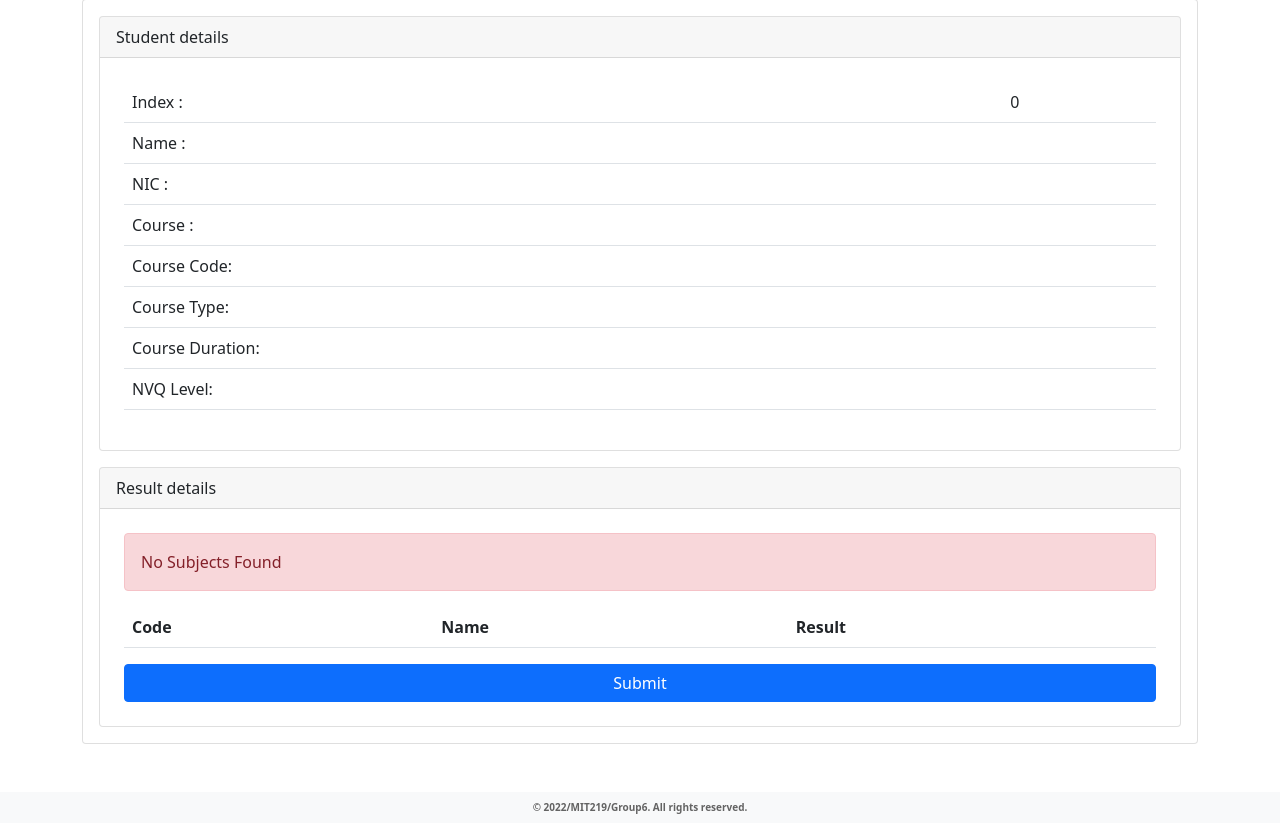
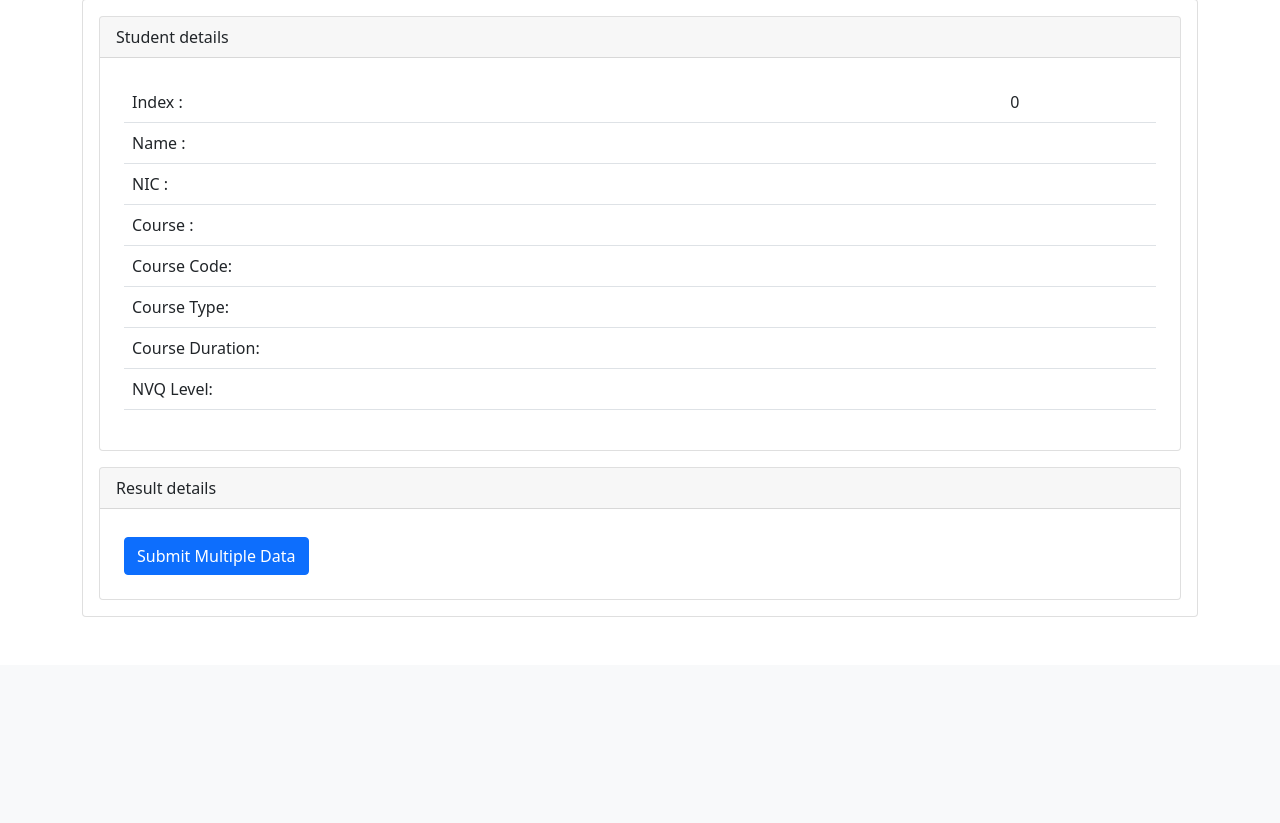
Before and after one commit to chamarasab/tec, a PHP site: page /addresult.php in a window 1280 px wide. Shown: the part 177-1000 px from the top of the page. After the commit the page ends 794 px from the top, so only its background shows below. Run offline with PHP 8.4, Linux system fonts and the light colour scheme; data comes from the database, SQL or seed files in the repository; lists and menus that the app fills with data are empty; some libraries are stand-ins or nearby versions.

Commit message:
adddresults completed

```diff
--- a/addresult.php
+++ b/addresult.php
@@ -1,5 +1,5 @@
 <?php
-    include 'dbconnection.php';
+    $connection = mysqli_connect('localhost','root','','tec');
 ?>
 <?php
     $student_index = 0;
@@ -22,6 +22,7 @@
                 while ($items = mysqli_fetch_assoc($search_result)) {
                     $subject_count += 1;
                     $student_index = $items['index_no'];
+                    setDefaultIndex($student_index);
                     $student_name = $items['name'];
                     $student_nic = $items['nic'];
                     $course_name = $items['course_name'];
@@ -38,57 +39,45 @@
         }
         $_POST=array();
     }
+
+    function setDefaultIndex(int $student_index)
+    {
+        $connection = mysqli_connect('localhost','root','','tec'); //😑
+        $setdefault_query = "ALTER TABLE result ALTER index_no SET DEFAULT '$student_index';";
+        $setdefault_result = mysqli_query($connection,$setdefault_query);
+    }
 ?>
+
+<?php
+
+    if (isset($_POST['save_multiple_data'])) {
+        $subject = $_POST['subject'];
+        $mark = $_POST['mark'];
+
+        foreach ($subject as $key => $value) {
+            //echo $value . " - " . $mark[$key];
+
+            $insert_query = "INSERT INTO result(subject_id, results) VALUES('$value','$mark[$key]')";
+            $result = mysqli_query($connection,$insert_query);
+        }
+
+        if ($result) {
+            $_SESSION['status'] = "Multiple data inserted successfully";
+            header("Location: results.php");
+            exit(0);
+        } else {
+            $_SESSION['status'] = "Multiple data insert failed !";
+            header("Location: results.php");
+            exit(0);
+        }
+
+    }
+?>
+
 <?php
     //retrieving subjects detais for result entering table
     $subject_query = "SELECT subject.subject_id,subject.subject_name FROM `subject` WHERE subject.course_code = '".$course_code."'";
     $subject_result = mysqli_query($connection,$subject_query);
-    /*if ($subject_result) {
-        if (mysqli_num_rows($subject_result) > 0) {
-            echo "<div class='alert alert-success alert-dismissible fade show' role='alert'>Student Found</div>";
-            while ($items = mysqli_fetch_assoc($subject_result)) {
-                echo $items['subject_id'] . "  " . $items['subject_name'] ."  ---  ";
-            }
-        } else {
-            echo "<div class='alert alert-danger alert-dismissible fade show' role='alert'>No Student Found</div>";
-        }
-    } else {
-        echo "<div class='alert alert-danger alert-dismissible fade show' role='alert'>".mysql_error()."</div>";
-    }*/
-?>
-
-<?php
-    //data insert
-    ob_start();
-    if (isset($_POST['btnResults'])) {
-        for ($j=0; $j < $subject_count; $j++) {
-            $data = array(
-                'index_no' => $student_index,
-                'subject_id' => $_POST['txtSubjectId'.$j],
-                'results' => $_POST['txtMark'.$j]
-            );
-            insert_marks($data);
-            function insert_marks($data)
-            {
-                foreach ($data as $key => $value) {
-                    $k[] = $key;
-                    $v[] = "'".$value."'";
-                }
-                $k = implode(",",$k);
-                $v = implode(",",$v);
-
-                $sql = "INSERT INTO result ($k) VALUES ($v)";
-                $run_query = mysqli_query($connection,$sql);
-            }
-
-        }
-
-
-        //$_POST = array();
-
-    }
-
-    ob_end_flush();
 ?>
 
 
@@ -220,15 +209,7 @@
                     </div>
                     <div class="card-body p-4">
                         <!--result details table-->
-                        <div class="table-responsive">
-                        <table class="table table-hover">
-                            <tbody>
-                                <tr>
-                                    <th>Code</th>
-                                    <th>Name</th>
-                                    <th>Result</th>
-                                </tr>
-                                <form method="POST">
+                        <form action="" method="post">
                             <?php
                                 $i = 0;
                                 if ($subject_result) {
@@ -236,36 +217,41 @@
                                         while ($items = mysqli_fetch_assoc($subject_result)) {
                                             $i++;
                             ?>
-                                <tr>
-                                    <td> <fieldset disabled><input type="text" class="form-control border-0 bg-light" id="txtSubjectId" name="txtSubjectId<?php echo $i; ?>" value="<?php echo $items['subject_id']; ?>"> </fieldset></td>
-                                    <td> <?php echo $items['subject_name']; ?> </td>
-                                    <td>
-                                        <select class="form-select border-1 small" name="txtMark<?php echo $i; ?>">
-                                            <option selected>Choose...</option>
-                                            <option value="A">A</option>
-                                            <option value="B">B</option>
-                                            <option value="C">C</option>
-                                            <option value="AB">AB</option>
-                                        </select>
-                                    </td>
-                                </tr>
-                                <?php
-                                    }
-                                    } else {
-                                        echo "<div class='alert alert-danger alert-dismissible fade show' role='alert'>No Subjects Found</div>";
-                                    }
-                                } else {
-                                    echo "<div class='alert alert-danger alert-dismissible fade show' role='alert'>".mysql_error()."</div>";
-                                }
-                                ?>
+                            <div class="main-form mt-3 border-bottom">
+                                <div class="row">
+                                    <div class="col-md-4">
+                                        <div class="form-group">
 
-                            </tbody>
-                        </table>
-                        <div class="d-grid gap-2 col-12 mx-auto">
-                            <input type="submit" class="btn btn-primary" id="btnResults" name="btnResults" value="Submit"/>
+                                            <input type="text"  value="<?php echo $items['subject_id']; ?>" class="form-control mb-1 border-0" name="subject[]" required placeholder="Enter Subject">
                                         </div>
+                                    </div>
+
+                                    <div class="col-md-4">
+                                        <div class="">
+                                            <p><?php echo $items['subject_name'];?></p>
+                                        </div>
+                                    </div>
+                                    <div class="col-md-4">
+                                        <div class="form-group">
+
+                                            <input type="text" class="form-control mb-1" name="mark[]" required placeholder="Enter Mark" value="AB">
+                                        </div>
+                                    </div>
+                                    <!--<div class="col-md-4">
+                                        <div class="form-group ">
+                                            <br/>
+                                            <button type="button" class="remove-btn btn btn-danger mb-1">Remove</button>
+                                        </div>
+                                    </div>-->
+                                </div>
+                            </div>
+                            <?php } } }?>
+                            <div class="paste-new-forms">
+
+                            </div>
+
+                            <button type="submit" name="save_multiple_data" class="btn btn-primary mt-1">Submit Multiple Data</button>
                         </form>
-                        </div>
                         <!--end student details table-->
                     </div>
                 </div>
@@ -277,6 +263,6 @@
 
     </div>
 
-    <?php include('footer.php') ?>
+    <?php //include('footer.php') ?>
 </body>
 </html>
```
Lines whose indentation alone changed are shown as unchanged.
